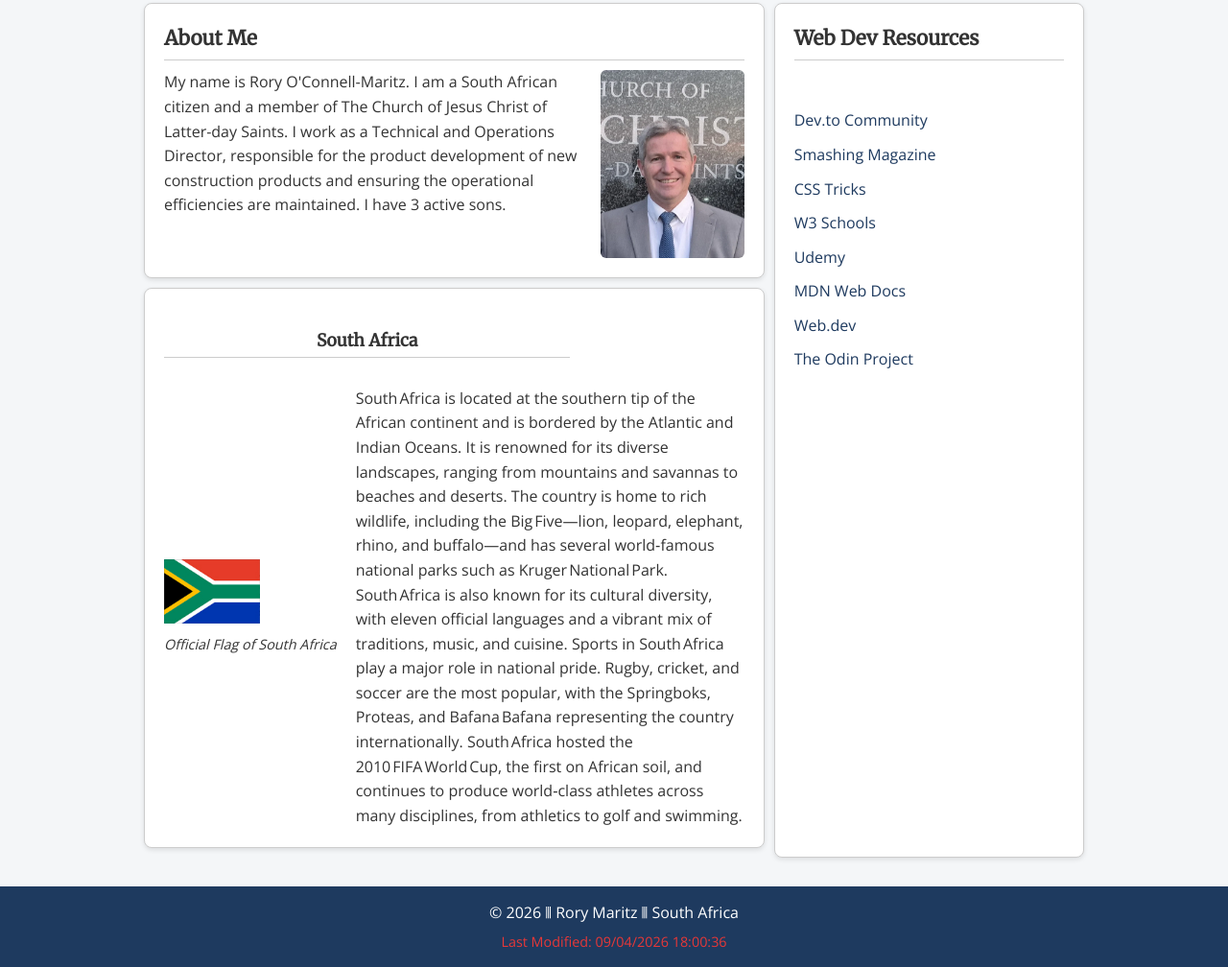
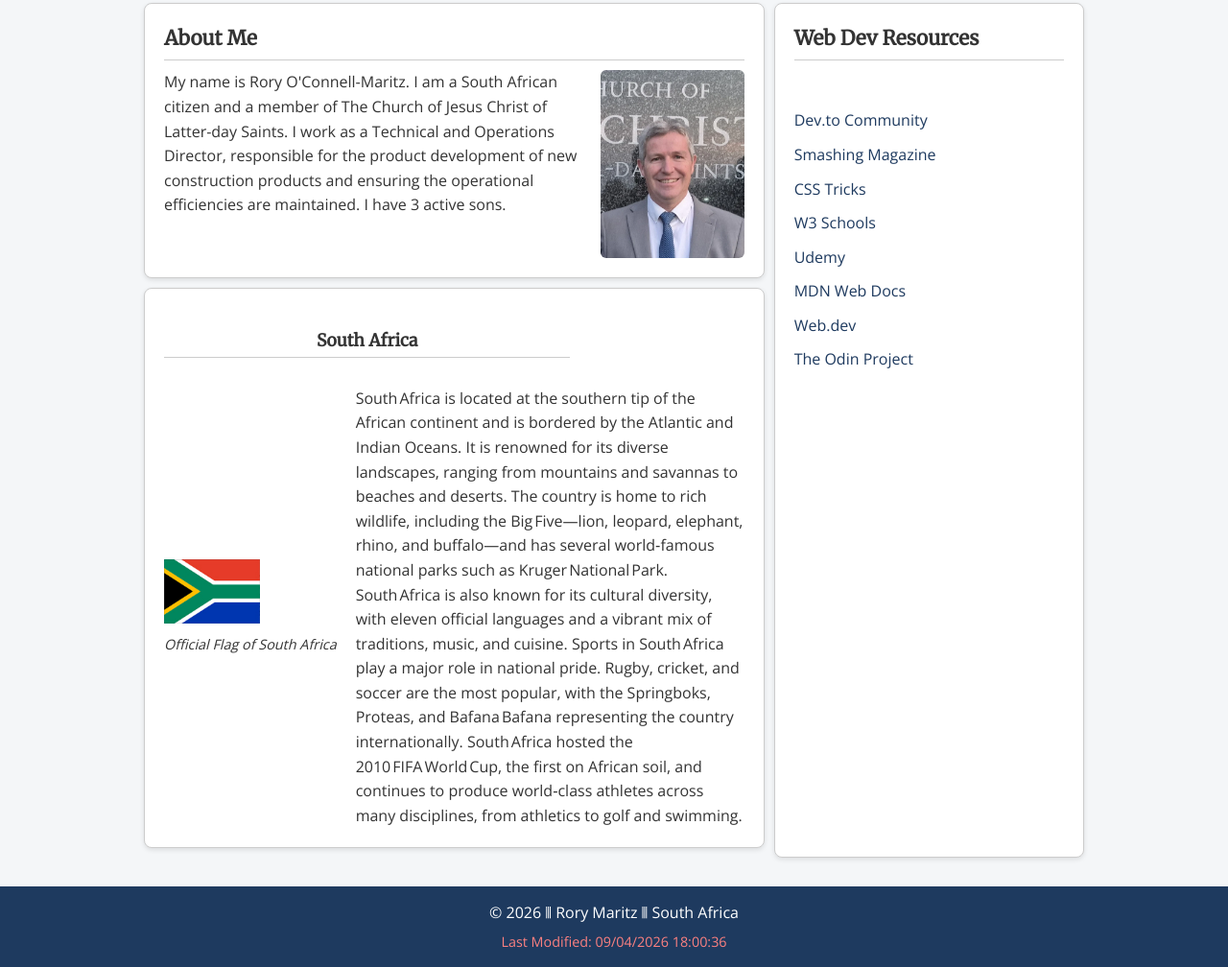
Before and after one commit to rmmaritz/wdd131, a plain HTML site: page index.html in a window 1280 px wide. Shown: the part 197-1205 px from the top of the page at 96% size. Drawn offline with nearby package versions, Linux system fonts and the light colour scheme.

Commit message:
Colour contrast corrections

```diff
--- a/styles/base.css
+++ b/styles/base.css
@@ -56,7 +56,6 @@ nav ul {
   display: flex;
   justify-content: space-evenly;
   list-style: none;
-  padding: 0;
   margin: 0;
   background-color: var(--color-contrast);
   padding: var(--space-sm);
@@ -217,5 +216,5 @@ footer p {
 
 #lastmodified {
   font-size: 0.9em;
-  color: #e63838;
+  color: rgb(251, 128, 128);
 }
```
